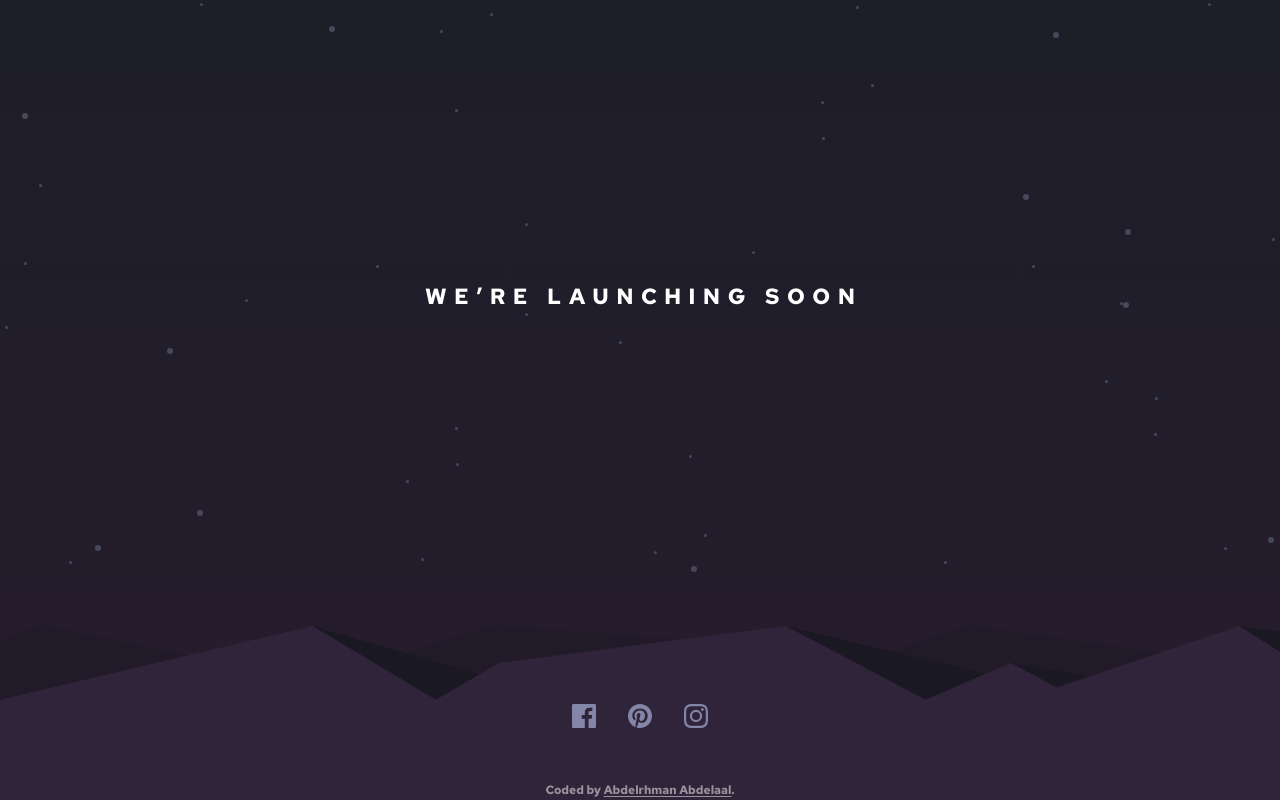
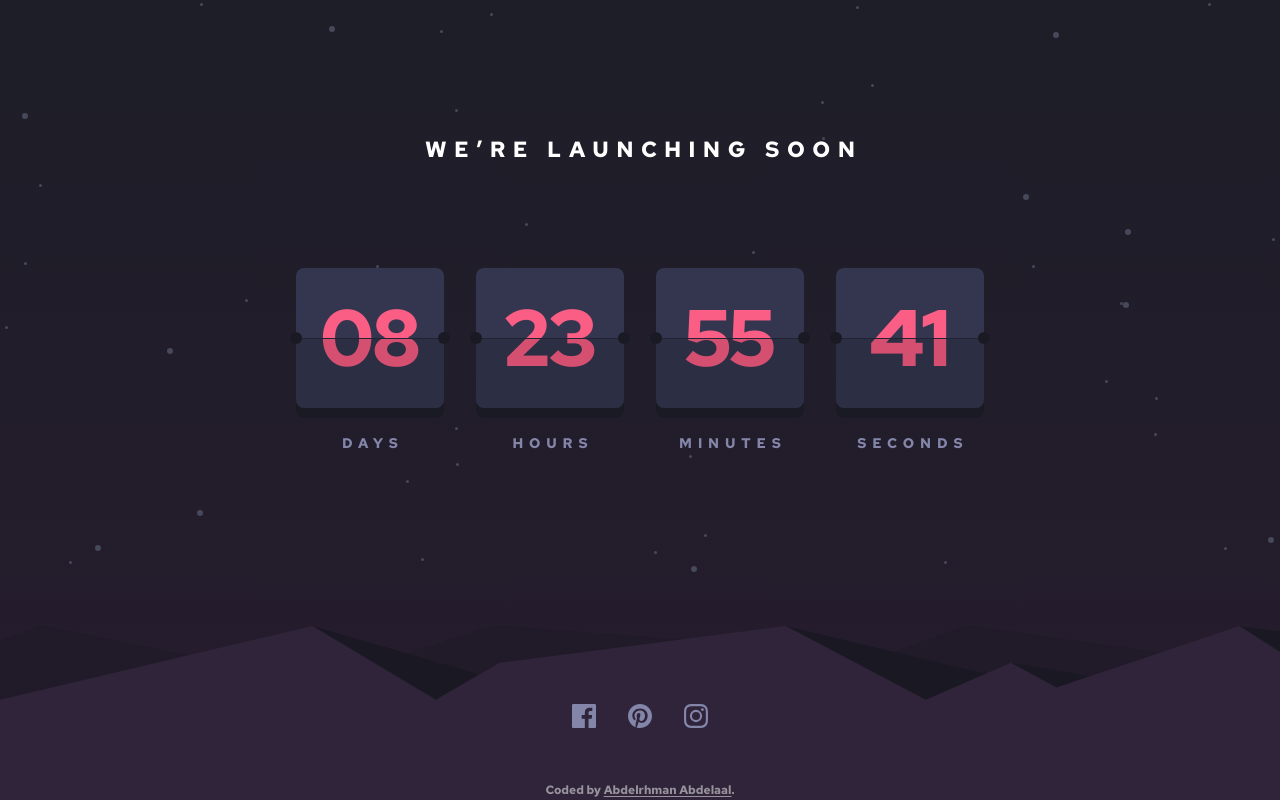
Before and after one commit to MrBlackvanta/launch-countdown-timer, a Next.js app: page / in a window 1280 px wide. Built offline with nearby package versions, Linux system fonts and the light colour scheme.

Commit message:
Add Countdown component and FlipCard for countdown display; update styles in globals.css

```diff
--- a/src/app/globals.css
+++ b/src/app/globals.css
@@ -14,10 +14,11 @@
 
   --color-card-shell: #191a23;
   --color-card-face: #343650;
-  --color-card-shade: #2c2d44;
-  --color-card-fold: #202132;
+  --color-card-shade: #2c2e44;
+  --color-card-fold: #212333;
 
   --color-accent: #fb5e84;
+  --color-accent-shade: #d55070;
   --color-muted: #8385a9;
 
   --background-image-sky: linear-gradient(
@@ -36,7 +37,7 @@
   --text-heading-md: 1.375rem;
   --text-heading-md--line-height: normal;
 
-  --text-label: 0.625rem;
+  --text-label: 0.4375rem;
   --text-label--line-height: normal;
   --text-label-md: 0.875rem;
   --text-label-md--line-height: normal;
--- a/src/app/page.tsx
+++ b/src/app/page.tsx
@@ -1,3 +1,4 @@
+import { Countdown } from "@/components/countdown";
 import { SiteFooter } from "@/components/layout";
 import { NightSky } from "@/components/scenery";
 
@@ -5,10 +6,11 @@ export default function Home() {
   return (
     <>
       <NightSky />
-      <main className="relative mx-auto grid w-full max-w-90 flex-1 content-center justify-items-center gap-13 px-4 pb-28 md:max-w-184 md:gap-26 md:px-6">
+      <main className="relative mx-auto grid w-full max-w-90 flex-1 content-center gap-13.5 px-4 pb-29.5 md:max-w-184 md:gap-26 md:px-6">
         <h1 className="text-heading v-tracked-heading md:text-heading-md text-center uppercase">
           We’re launching soon
         </h1>
+        <Countdown />
       </main>
       <SiteFooter />
     </>
--- /dev/null
+++ b/src/components/countdown/countdown.tsx
@@ -0,0 +1,23 @@
+import FlipCard from "./flip-card";
+
+const units = [
+  { label: "Days", value: 8 },
+  { label: "Hours", value: 23 },
+  { label: "Minutes", value: 55 },
+  { label: "Seconds", value: 41 },
+];
+
+export default function Countdown() {
+  return (
+    <ul role="list" className="grid grid-cols-4 gap-4 md:gap-8">
+      {units.map(({ label, value }) => (
+        <li key={label} className="grid gap-2.25 md:gap-4">
+          <FlipCard value={value} />
+          <p className="text-label v-tracked-label md:text-label-md text-muted text-center uppercase">
+            {label}
+          </p>
+        </li>
+      ))}
+    </ul>
+  );
+}
--- /dev/null
+++ b/src/components/countdown/flip-card.tsx
@@ -0,0 +1,30 @@
+type FlipCardProps = {
+  value: number;
+};
+
+export default function FlipCard({ value }: FlipCardProps) {
+  const digits = String(value).padStart(2, "0");
+
+  return (
+    <div className="bg-card-shell h-17.75 rounded-lg md:h-37.5">
+      <div className="relative h-16.5 md:h-35">
+        <div className="bg-card-face relative h-1/2 overflow-clip rounded-t-sm md:rounded-t-lg">
+          <span className="text-digit v-tracked-digit md:text-digit-md text-accent absolute inset-x-0 bottom-0 translate-y-1/2 text-center">
+            {digits}
+          </span>
+        </div>
+        <div className="bg-card-shade relative h-1/2 overflow-clip rounded-b-sm md:rounded-b-lg">
+          <span
+            aria-hidden="true"
+            className="text-digit v-tracked-digit md:text-digit-md text-accent-shade absolute inset-x-0 top-0 -translate-y-1/2 text-center"
+          >
+            {digits}
+          </span>
+        </div>
+        <span className="bg-card-fold absolute inset-x-0 top-1/2 h-px" />
+        <span className="bg-card-shell absolute top-1/2 -left-0.75 size-1.5 -translate-y-1/2 rounded-full md:-left-1.5 md:size-3" />
+        <span className="bg-card-shell absolute top-1/2 -right-0.75 size-1.5 -translate-y-1/2 rounded-full md:-right-1.5 md:size-3" />
+      </div>
+    </div>
+  );
+}
--- /dev/null
+++ b/src/components/countdown/index.ts
@@ -0,0 +1,2 @@
+export { default as Countdown } from "./countdown";
+export { default as FlipCard } from "./flip-card";
```
